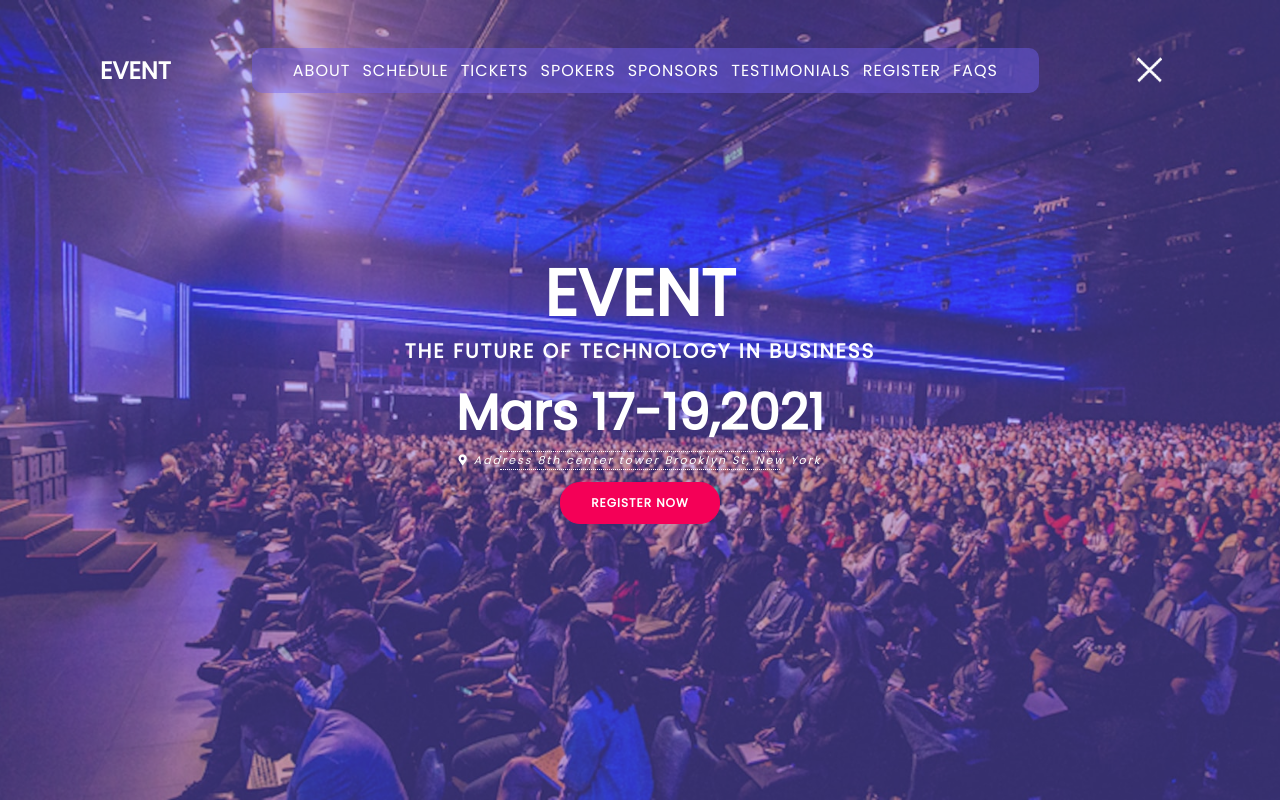
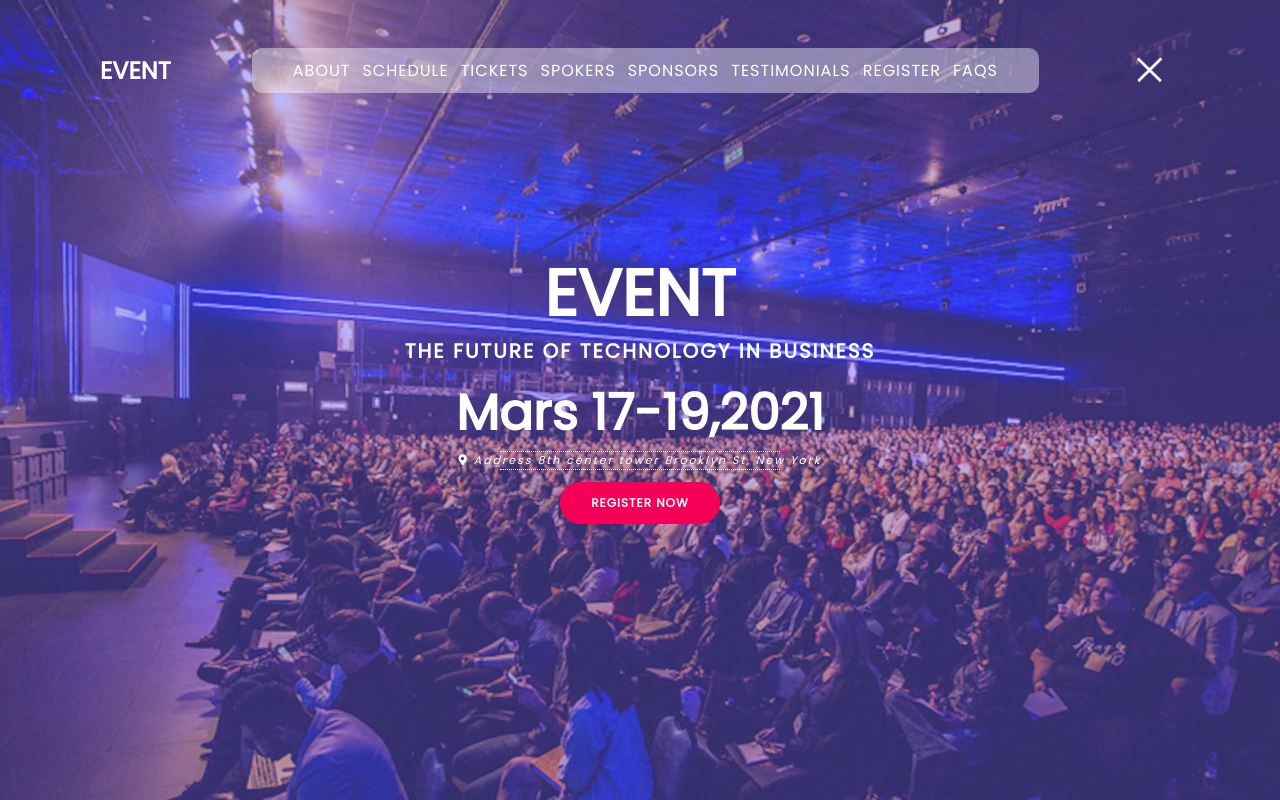
Before and after one commit to khemiriahmed/event, a plain HTML site: page index.html in a window 1280 px wide. Both pictures are taken after a click on the element 1149 px from the left and 70 px from the top of the page. Shown: the top 800 px of the page. Drawn offline with Linux system fonts and the light colour scheme.

Commit message:
modify background color menu

```diff
--- a/css/style.css
+++ b/css/style.css
@@ -171,7 +171,7 @@ nav {
 nav.active {
     visibility: visible;
     margin-top: 0;
-    background: rgba(112, 97, 239, 0.45);
+    background: rgba(253,253,255,0.42);
     -webkit-border-radius: 10px;
     -moz-border-radius: 10px;
     -o-border-radius: 10px;
```
